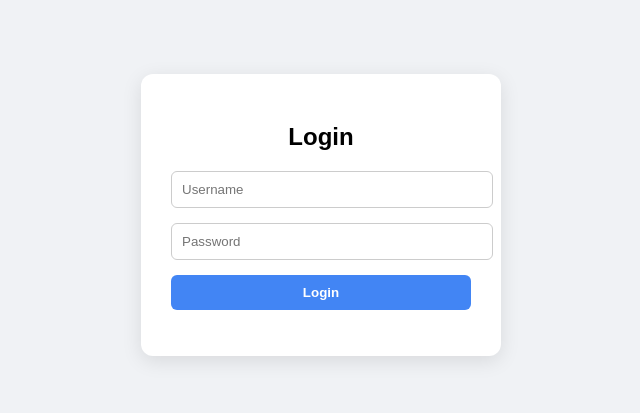
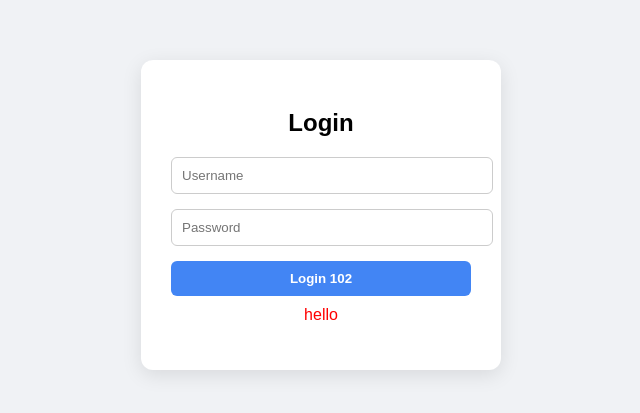
Before and after one commit to parmarsanket/demo-git, a plain HTML site: page index.html in a window 1280 px wide. Shown: the part 193-606 px from the top of the page, without its empty margins (319-959 px from the left). Drawn offline with Linux system fonts and the light colour scheme.

Commit message:
update login page

```diff
--- a/index.html
+++ b/index.html
@@ -12,9 +12,9 @@
     <form id="loginForm">
       <input type="text" id="username" placeholder="Username" required />
       <input type="password" id="password" placeholder="Password" required />
-      <button type="submit">Login</button>
+      <button type="submit">Login 102</button>
     </form>
-    <p id="message"></p>
+    <p id="message">hello</p>
   </div>
 
   <script src="script.js"></script>
```
